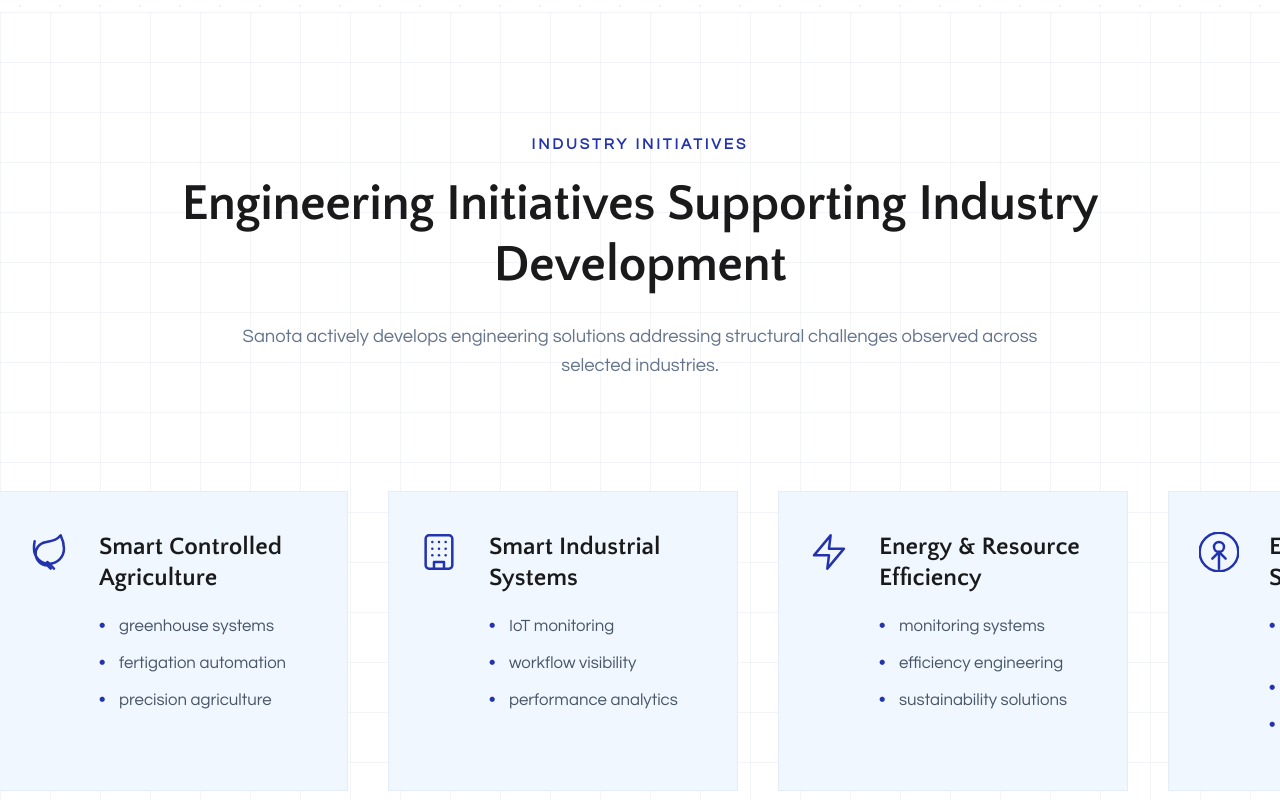
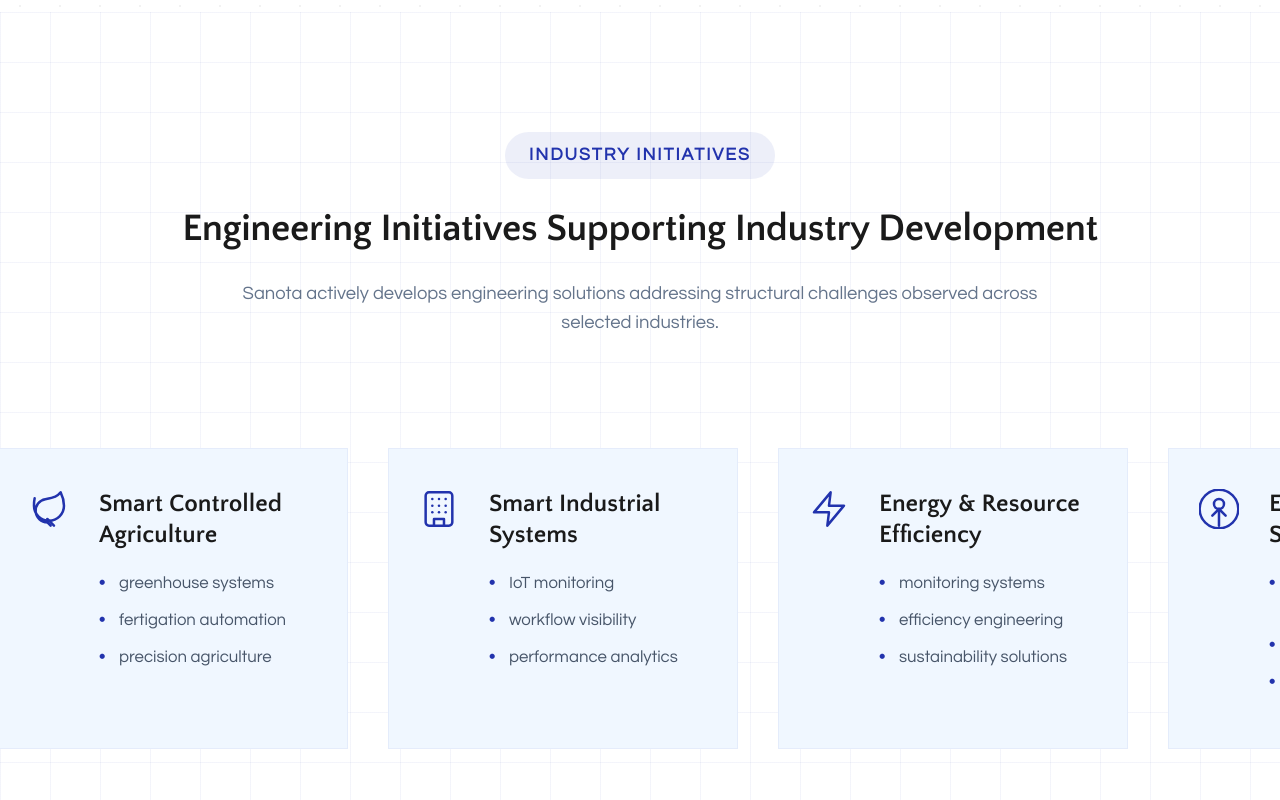
Before and after one commit to Knoweb/sanota-site, a React (Vite) app: page / in a window 1280 px wide. Shown: the part 2160-2960 px from the top of the page. Built offline with nearby package versions, Linux system fonts and the light colour scheme.

Commit message:
UI: Highlight Initiatives tagline and reduce title size

```diff
--- a/src/pages/Home/Home.css
+++ b/src/pages/Home/Home.css
@@ -1390,18 +1390,22 @@
 
 .initiatives-tagline {
     color: #2233AD;
-    font-size: 0.95rem;
+    font-size: 1.1rem;
     font-weight: 800;
-    letter-spacing: 3px;
+    letter-spacing: 2px;
     text-transform: uppercase;
-    margin-bottom: 15px;
+    margin-bottom: 25px;
+    background: rgba(34, 51, 173, 0.08);
+    padding: 8px 24px;
+    display: inline-block;
+    border-radius: 50px;
 }
 
 .initiatives-title {
-    font-size: 3.2rem;
+    font-size: 2.4rem;
     font-weight: 800;
     color: #1a1a1a;
-    line-height: 1.2;
+    line-height: 1.3;
     margin-bottom: 25px;
 }
 
```
